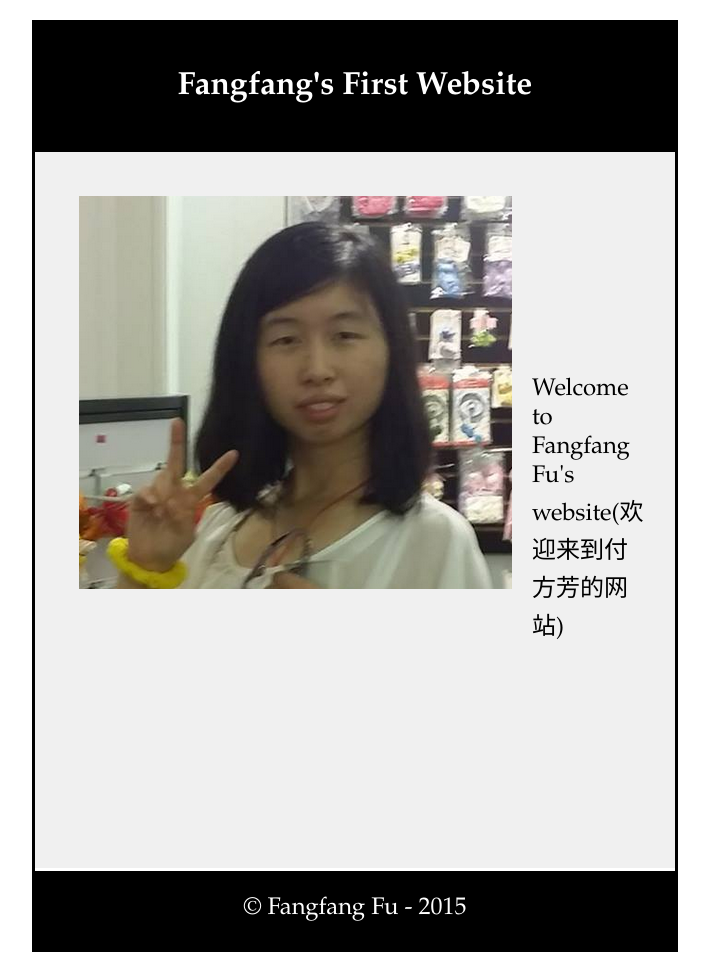
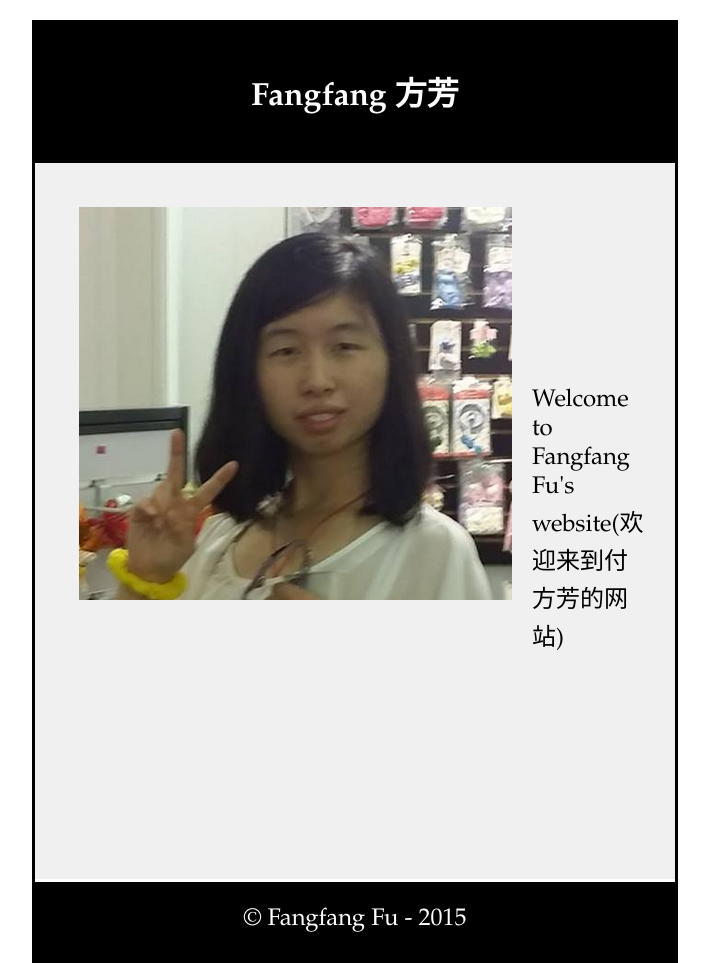
Before and after one commit to FangfangFu/FangfangFu.github.io, a plain HTML site: page index.html in a window 1280 px wide. Shown: the whole page, without its empty margins (285-994 px from the left). Drawn offline with Linux system fonts and the light colour scheme.

Commit message:
Update header

```diff
--- a/index.html
+++ b/index.html
@@ -6,7 +6,7 @@
 </header>
 <body>
 	<div class="navigation">
-		<h1>Fangfang's First Website</h1>
+		<h1>Fangfang 方芳</h1>
 	</div>
 	<div class="content">
 		<img id="profile-photo" src="images/fangfang.png">
```
